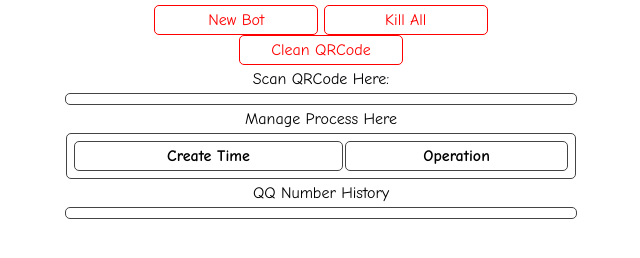
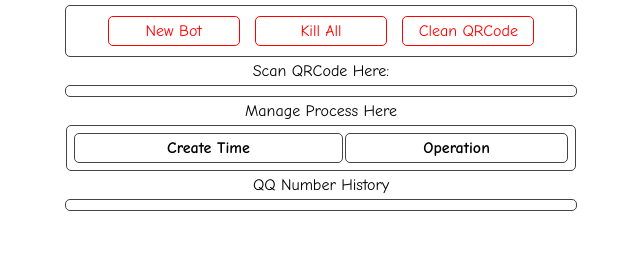
Before and after one commit to springhack/qqbot, a website: page public/index.html in a window 1280 px wide. Shown: the whole page, without its empty margins (319-959 px from the left). Drawn offline with nearby package versions, Linux system fonts and the light colour scheme; no server answers.

Commit message:
Fix layout a little

```diff
--- a/public/index.html
+++ b/public/index.html
@@ -8,11 +8,11 @@
         <meta name='viewport' content='width=device-width,initial-scale=1.0,maximum-scale=1.0,user-scalable=0'>
     </head>
     <body>
-        <legend>
+        <section id='nav'>
             <a href='#' onclick='create()'>New Bot</a>
             <a href='#' onclick='killall()'>Kill All</a>
             <a href='#' onclick='clean()'>Clean QRCode</a>
-        </legend>
+        </section>
         <legend>Scan QRCode Here:</legend>
         <section id='img'></section>
         <legend>Manage Process Here</legend>
--- a/public/main.css
+++ b/public/main.css
@@ -10,7 +10,7 @@ body, img, div, section {
 body {
     text-align: center;
 }
-#img, #history, legend {
+#img, #history, #nav, legend {
     max-width: 500px;
     margin: auto;
     margin-top: 5px;
@@ -25,12 +25,12 @@ table {
     border-radius: 5px;
     padding: 5px;
 }
-#img, #history, th, td {
+#img, #history, #nav, th, td {
     border: 1px #444 solid;
     border-radius: 5px;
     padding: 5px;
 }
-#img:hover, #history:hover, th:hover, td:hover {
+#img:hover, #history:hover, #nav:hover,  th:hover, td:hover {
     color: #FFF;
     background-color: #444;
 }
@@ -41,7 +41,7 @@ a{
     color: #F00;
     text-decoration: none;
     display: inline-block;
-    width: 152px;
+    width: 120px;
     border: 1px #F00 solid;
     border-radius: 5px;
     padding: 5px;
@@ -50,6 +50,9 @@ a:hover {
     color: #FFF;
     background-color: #F00;
 }
+#nav a {
+    margin: 5px;
+}
 #history a {
     width: auto;
     margin: 5px;
```
